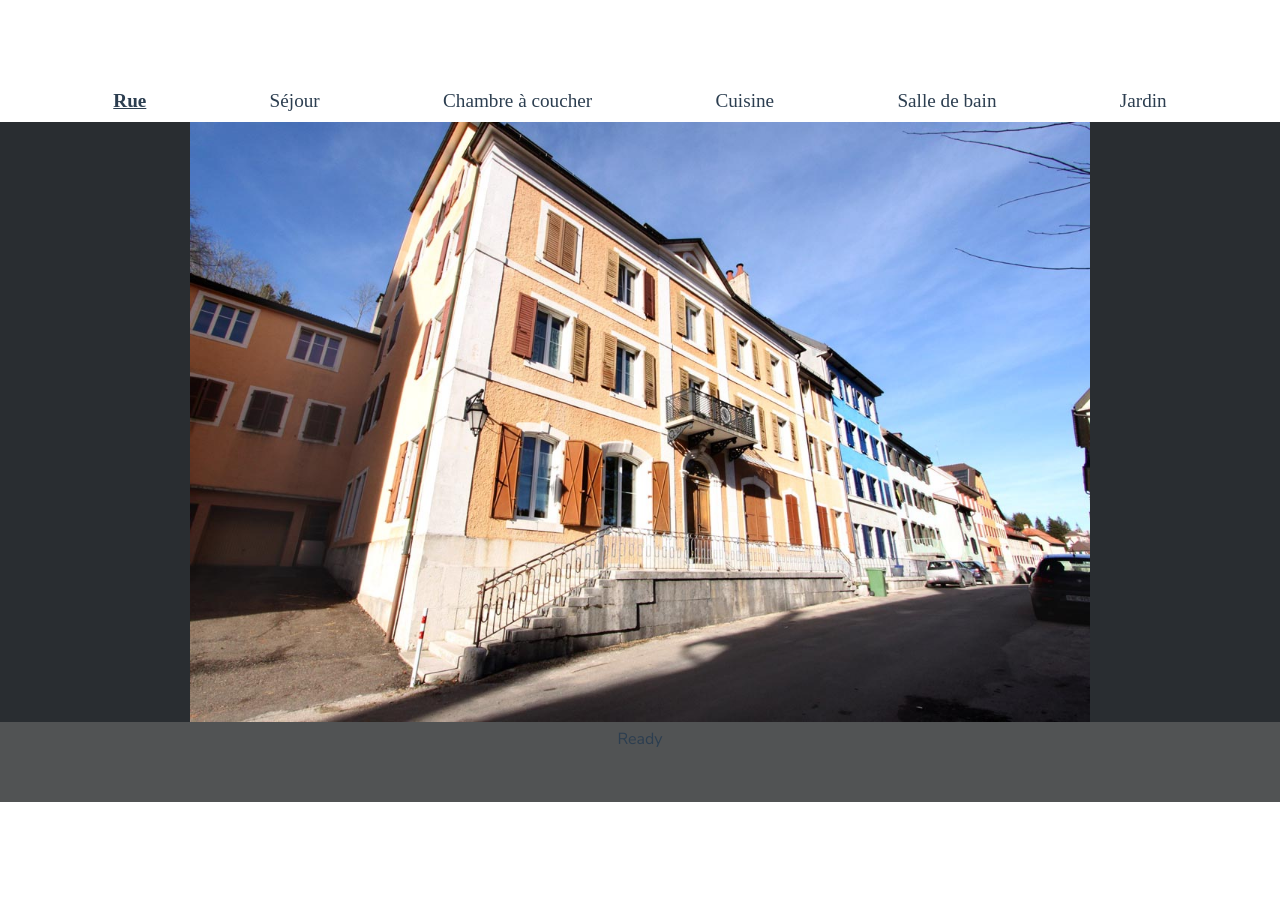
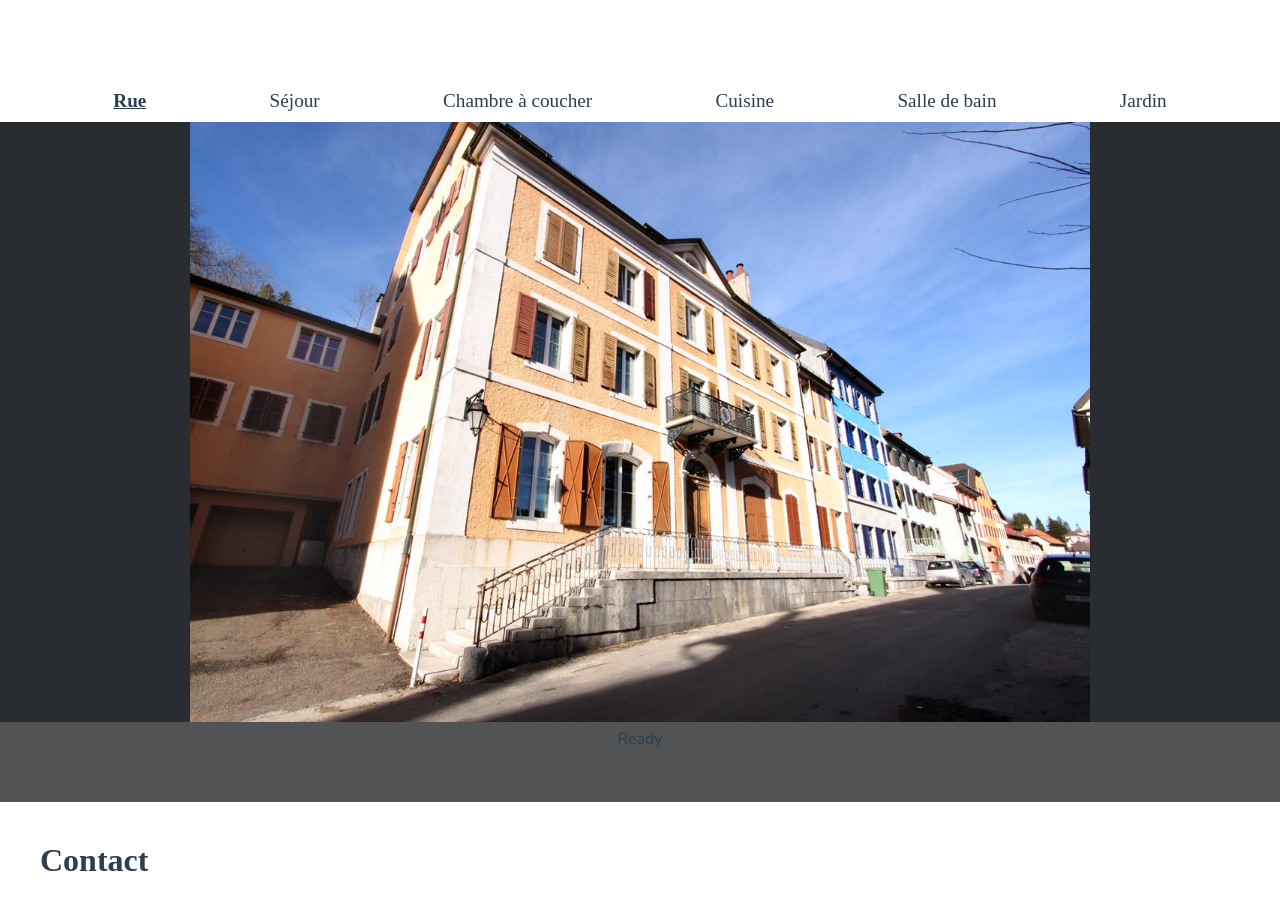
Before and after one commit to j4kim/cret-vaillant-22, a Vue app: page /street in a window 1280 px wide. Shown: the top 910 px of the page. Before the commit the page ends 802 px from the top, so only its background shows below. Built offline with nearby package versions, Linux system fonts and the light colour scheme; no server answers; a web font is replaced by a local one.

Commit message:
add contact info, all content is here

```diff
--- a/src/App.vue
+++ b/src/App.vue
@@ -21,6 +21,10 @@
         <h2 class="title">{{ view.title }}</h2>
         <div v-html="view.content" />
       </div>
+    </div>
+    <div class="content contact">
+      <h2 class="title">Contact</h2>
+      <div v-html="contact.content" />
     </div>
   </div>
 </template>
```
